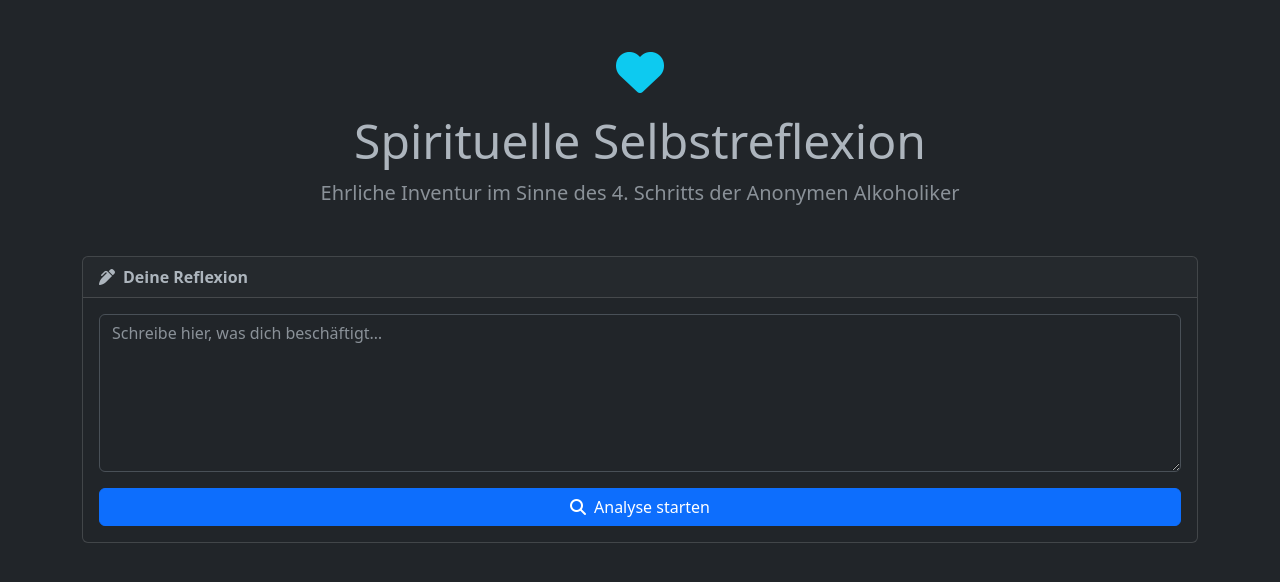
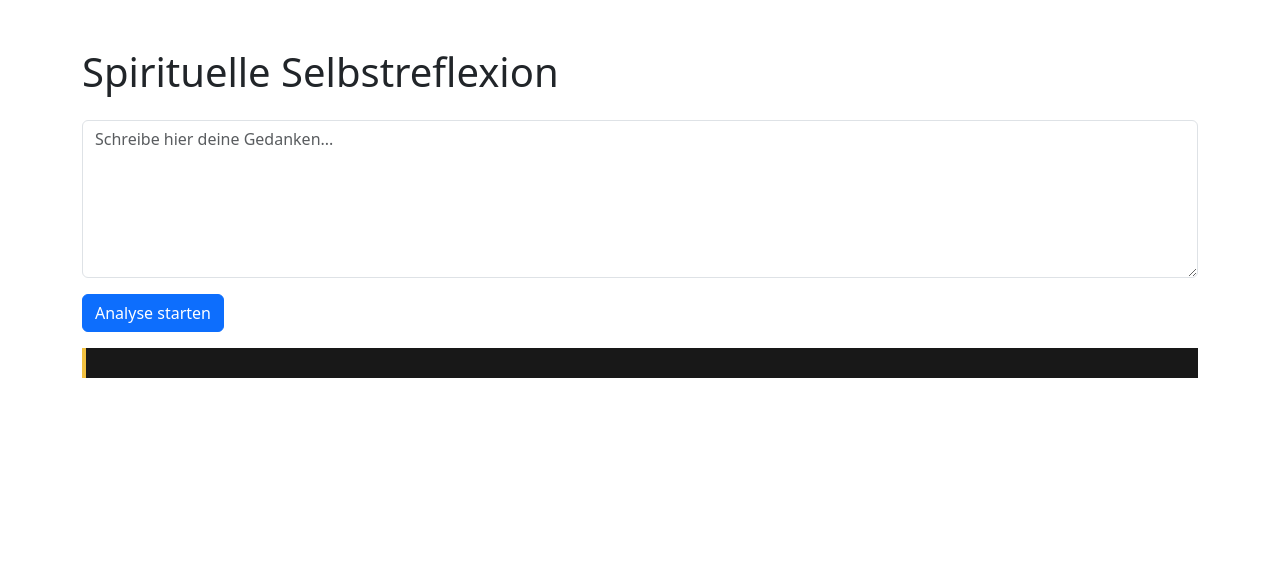
Before and after one commit to Alovvermind/Restzeit-Inventur, a Flask app: template templates/index.html in a window 1280 px wide. Shown: the top 582 px of the page. Run offline with Flask 3, Linux system fonts and the light colour scheme; the template is opened without the code that fills it, so the values that code supplies are empty.

Commit message:
Aktualisieren von index.html

```diff
--- a/templates/index.html
+++ b/templates/index.html
@@ -1,68 +1,42 @@
 <!DOCTYPE html>
-<html lang="de" data-bs-theme="dark">
+<html lang="de">
 <head>
     <meta charset="UTF-8">
-    <meta name="viewport" content="width=device-width, initial-scale=1.0">
-    <title>Spirituelle Selbstreflexion – 4. Schritt</title>
+    <title>Spirituelle Inventur</title>
     <link href="https://cdn.jsdelivr.net/npm/bootstrap@5.3.0/dist/css/bootstrap.min.css" rel="stylesheet">
-    <link href="https://cdnjs.cloudflare.com/ajax/libs/font-awesome/6.5.0/css/all.min.css" rel="stylesheet">
     <link href="{{ url_for('static', filename='css/style.css') }}" rel="stylesheet">
 </head>
 <body>
-<div class="container py-5">
+    <div class="container py-5">
+        <h1 class="mb-4">Spirituelle Selbstreflexion</h1>
+        <form id="reflectionForm">
+            <textarea id="reflectionText" class="form-control mb-3" rows="6" placeholder="Schreibe hier deine Gedanken..."></textarea>
+            <button type="submit" class="btn btn-primary">Analyse starten</button>
+        </form>
+        <div id="loadingIndicator" class="mt-3" style="display:none;">Analyse läuft...</div>
+        <div id="analysisResult" class="analysis-result mt-3"></div>
+    </div>
+    <script>
+        document.getElementById("reflectionForm").addEventListener("submit", async function (e) {
+            e.preventDefault();
+            const text = document.getElementById("reflectionText").value;
+            document.getElementById("loadingIndicator").style.display = "block";
+            document.getElementById("analysisResult").innerText = "";
 
-    <div class="text-center mb-5">
-        <i class="fas fa-heart text-info fa-3x mb-3"></i>
-        <h1 class="display-5">Spirituelle Selbstreflexion</h1>
-        <p class="lead text-muted">Ehrliche Inventur im Sinne des 4. Schritts der Anonymen Alkoholiker</p>
-    </div>
+            const res = await fetch("/analyse", {
+                method: "POST",
+                headers: { "Content-Type": "application/json" },
+                body: JSON.stringify({ text })
+            });
 
-    <div class="card mb-4">
-        <div class="card-header">
-            <strong><i class="fas fa-pen-alt me-2"></i>Deine Reflexion</strong>
-        </div>
-        <div class="card-body">
-            <form id="reflectionForm">
-                <textarea class="form-control mb-3" id="reflectionText" rows="6"
-                    placeholder="Schreibe hier, was dich beschäftigt…"
-                    required></textarea>
-                <div class="d-grid">
-                    <button type="submit" class="btn btn-primary">
-                        <i class="fas fa-search me-2"></i>Analyse starten
-                    </button>
-                </div>
-            </form>
-        </div>
-    </div>
-
-    <div id="loadingIndicator" class="text-center my-4" style="display: none;">
-        <div class="spinner-border text-light" role="status">
-            <span class="visually-hidden">Wird analysiert...</span>
-        </div>
-    </div>
-
-    <div id="resultsSection" class="card" style="display: none;">
-        <div class="card-header">
-            <strong><i class="fas fa-lightbulb me-2"></i>Deine Auswertung</strong>
-        </div>
-        <div class="card-body">
-            <div id="analysisResult" class="analysis-result"></div>
-            <div class="mt-3 text-end">
-                <button class="btn btn-outline-secondary" onclick="startNewReflection()">
-                    <i class="fas fa-redo me-2"></i>Neue Reflexion
-                </button>
-            </div>
-        </div>
-    </div>
-
-    <div id="errorSection" class="alert alert-danger mt-4" style="display: none;">
-        <i class="fas fa-exclamation-triangle me-2"></i>
-        <span id="errorMessage"></span>
-    </div>
-
-</div>
-
-<script src="https://cdn.jsdelivr.net/npm/bootstrap@5.3.0/dist/js/bootstrap.bundle.min.js"></script>
-<script src="{{ url_for('static', filename='js/app.js') }}"></script>
+            const result = await res.json();
+            document.getElementById("loadingIndicator").style.display = "none";
+            if (result.antwort) {
+                document.getElementById("analysisResult").innerText = result.antwort;
+            } else {
+                document.getElementById("analysisResult").innerText = result.error || "Unbekannter Fehler.";
+            }
+        });
+    </script>
 </body>
 </html>
```
